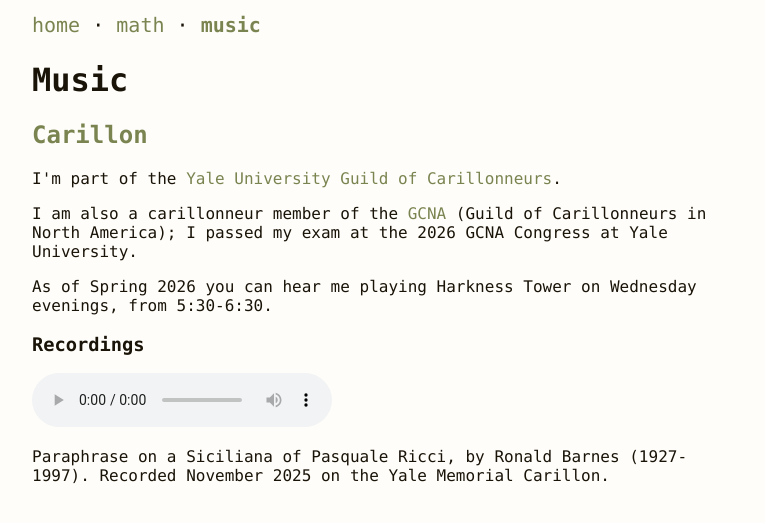
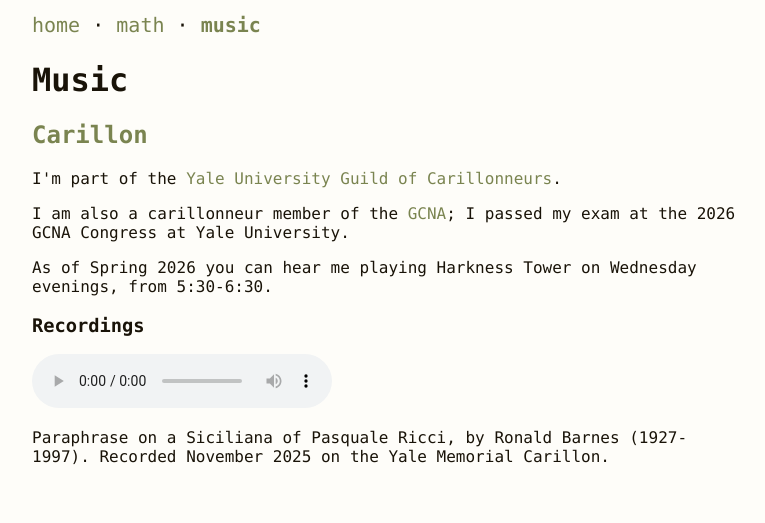
Before and after one commit to keklia/keklia.github.io, a Jekyll site: the page built from music.html, in a window 1280 px wide. Shown: the top 523 px of the page, without its empty margins (256-1021 px from the left). Built offline with Jekyll 4.4.1, drawn with Linux system fonts in a browser that asks for light colours.

Commit message:
Update music.html

```diff
--- a/music.html
+++ b/music.html
@@ -18,7 +18,7 @@ I'm part of the <a href="http://yalecarillon.org" target="_blank">Yale Universit
 </p>
 
 <p>
-I am also a carillonneur member of the <a href="https://gcna.org/" target="_blank">GCNA</a> (Guild of Carillonneurs in North America); I passed my exam at the 2026 GCNA Congress at Yale University.
+I am also a carillonneur member of the <a href="https://gcna.org/" target="_blank">GCNA</a>; I passed my exam at the 2026 GCNA Congress at Yale University.
 </p>
 
 <p>
```
